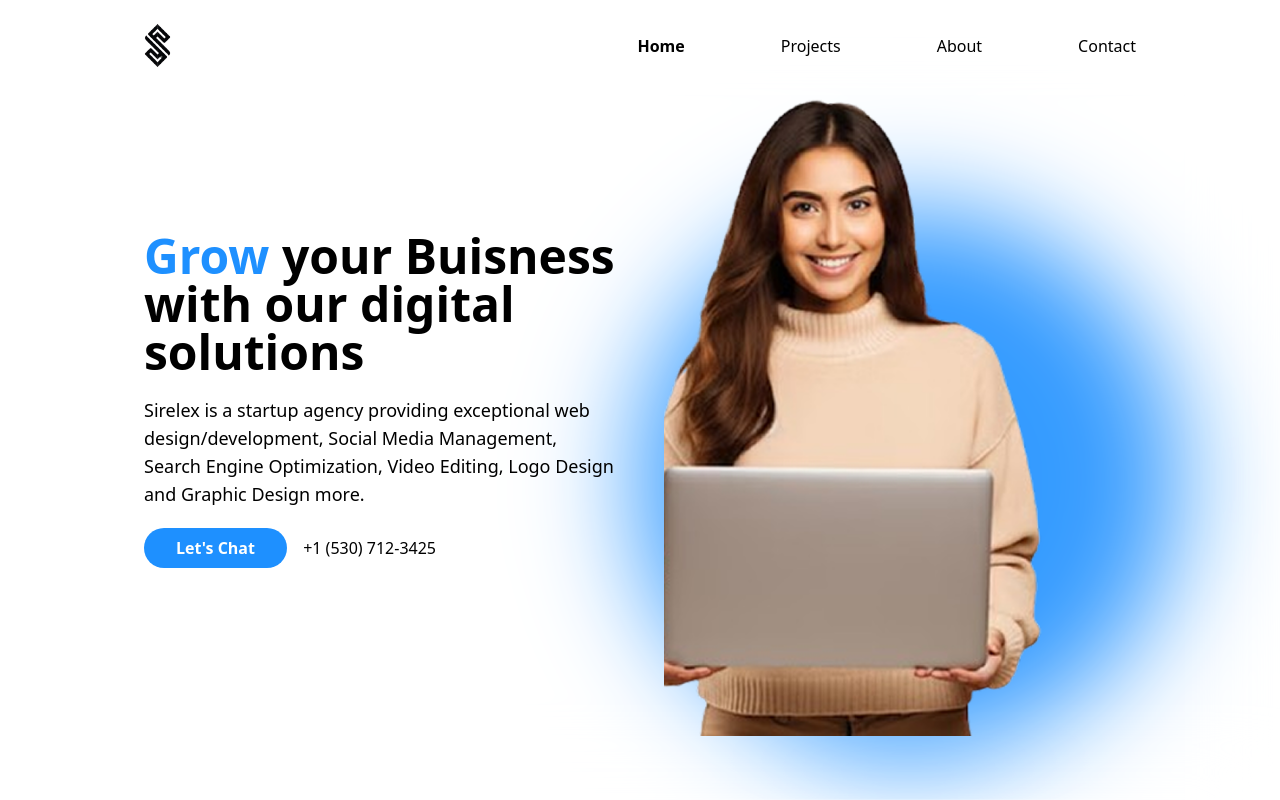
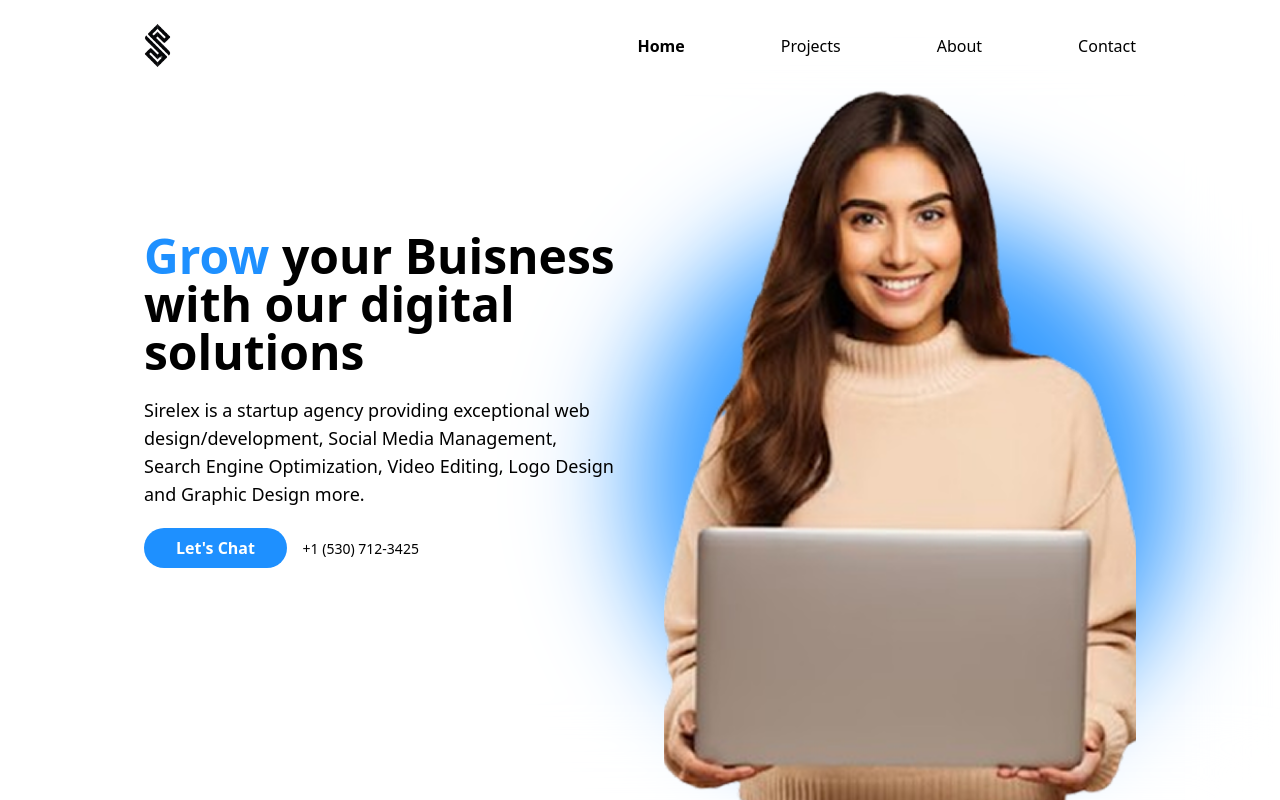
Before and after one commit to kennataddese6/sirelex, a Next.js app: page / in a window 1280 px wide. Built offline with nearby package versions, Linux system fonts and the light colour scheme.

Commit message:
center image

```diff
--- a/app/components/Hero.tsx
+++ b/app/components/Hero.tsx
@@ -17,18 +17,9 @@ const Hero = () => {
           <button className="mt-5 bg-[dodgerblue] text-white py-2 px-8 rounded-full font-semibold cursor-pointer">
             Let's Chat
           </button>
-          <span className="ml-3"> +1 (530) 712-3425</span>
+          <span className="ml-3 text-sm"> +1 (530) 712-3425</span>
         </div>
-        <div className="bg-[url('/heroimage.png')] bg-[right_top_4rem] bg-size-[auto_42rem] bg-no-repeat w-1/2 h-full bg-cover"></div>
-        {/*        <div className="w-1/2">
-          <Image
-            src={"/heroimage.png"}
-            width={975}
-            height={775}
-            alt="hero image"
-            className="w-full h-screen object-cover"
-          />
-        </div> */}
+        <div className="bg-[url('/heroimagecropped.png')] bg-[center_top_3rem]  bg-no-repeat w-1/2 h-full bg-cover"></div>
       </div>
     </div>
   )
```
Also changed, not shown: public/heroimage.png (deleted), public/heroimagecropped.png (added).
